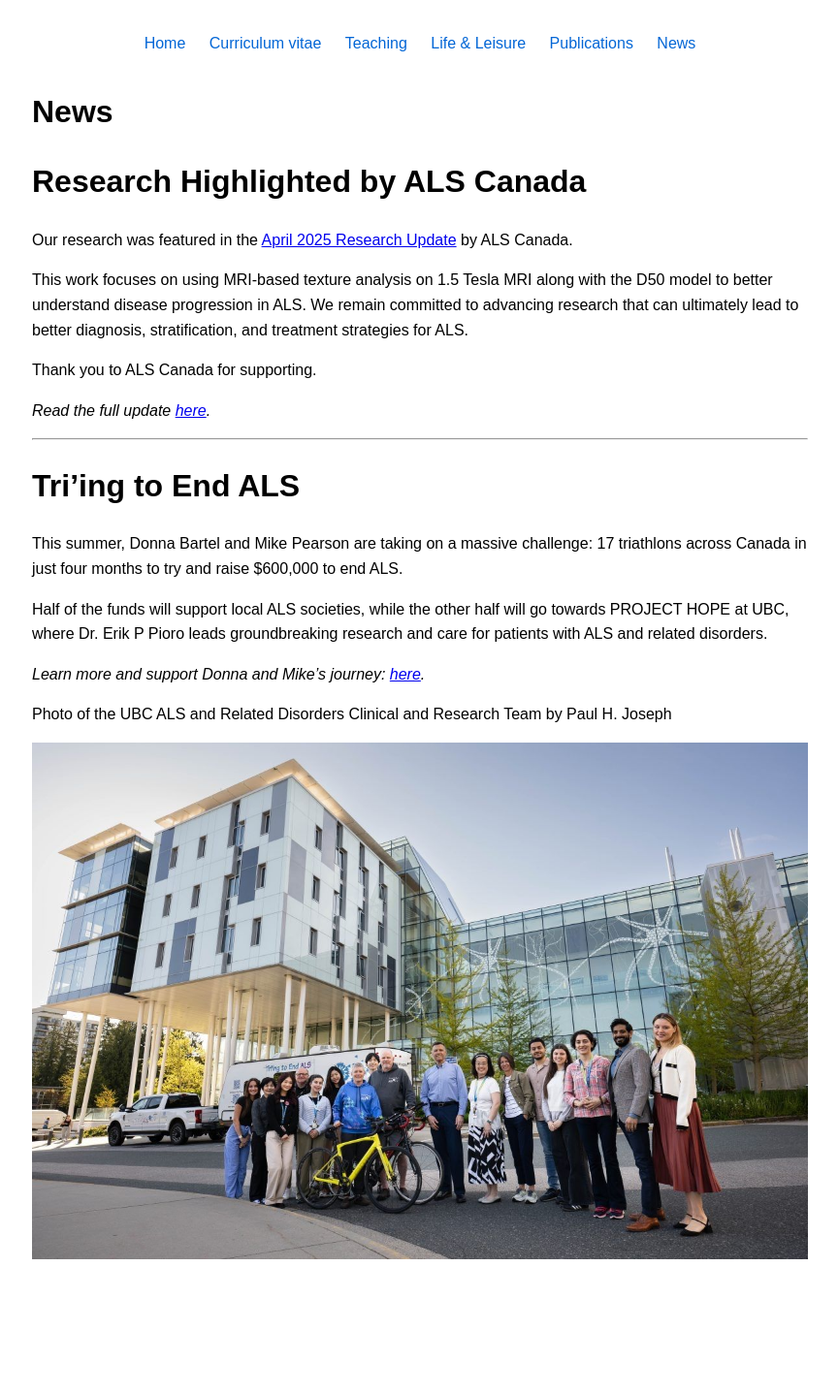
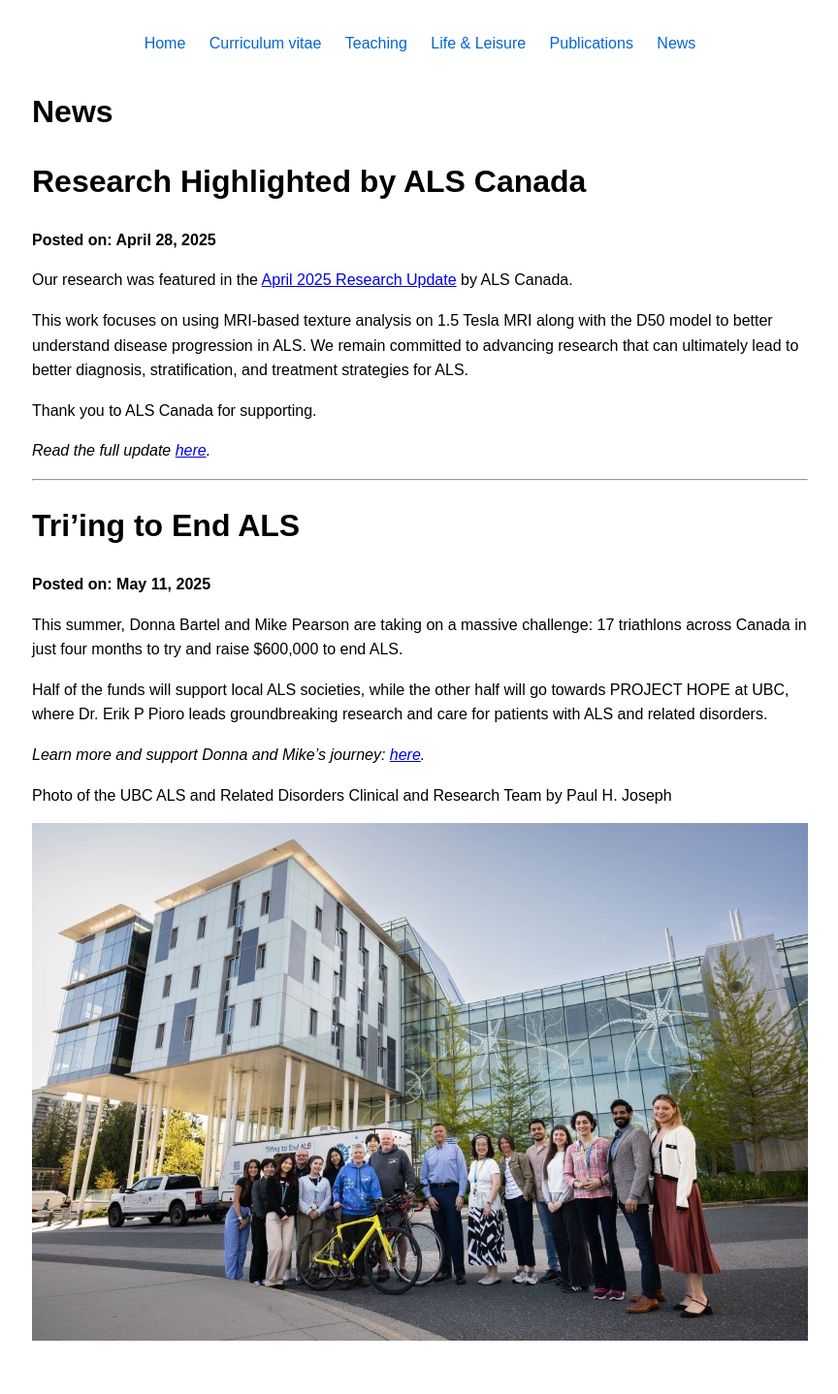
Before and after one commit to Pedram-Parnianpour/pedram-parnianpour.github.io, a Jekyll site: the page built from News.md, in a window 1280 px wide. Shown: the whole page at 97% size, without its empty margins (207-1071 px from the left). Built offline with Jekyll 4.4.1, drawn with Linux system fonts in a browser that asks for light colours; our own code applies the rules of GitHub Pages for plain Markdown files; before the commit the page ends 1355 px from its top, so only the background shows below that.

Commit message:
Update News.md

```diff
--- a/News.md
+++ b/News.md
@@ -1,6 +1,7 @@
 # News
 
 # Research Highlighted by ALS Canada
+**Posted on: April 28, 2025**
 
 Our research was featured in the [April 2025 Research Update](https://als.ca/news/research-update-april-2025/) by ALS Canada.
 
@@ -13,6 +14,7 @@ Thank you to ALS Canada for supporting.
 ---
 
 # Tri’ing to End ALS
+**Posted on: May 11, 2025**
 
 This summer, Donna Bartel and Mike Pearson are taking on a massive challenge: 17 triathlons across Canada in just four months to try and raise $600,000 to end ALS.
 
```
